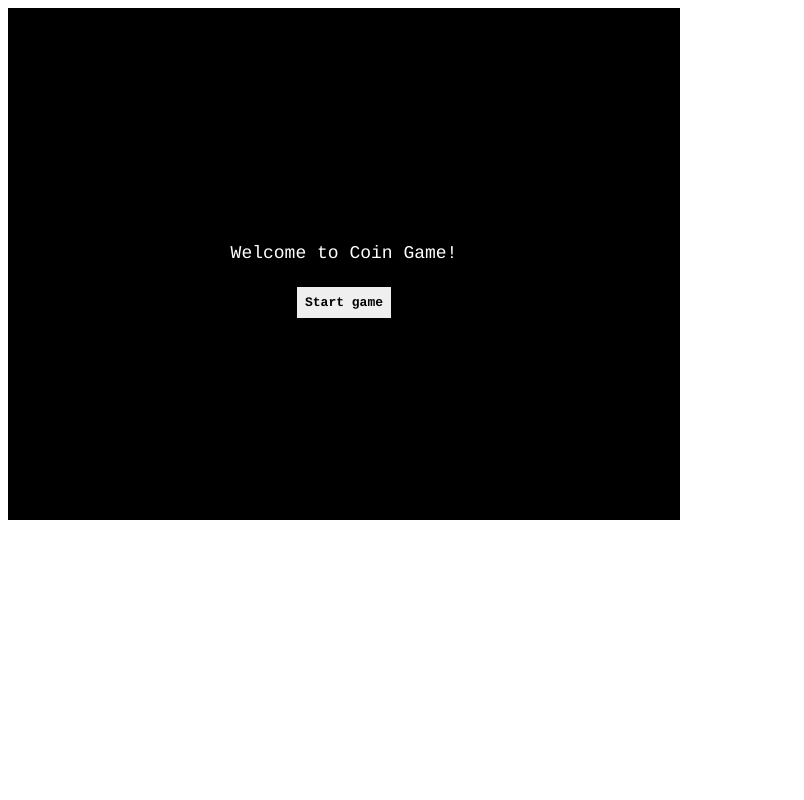
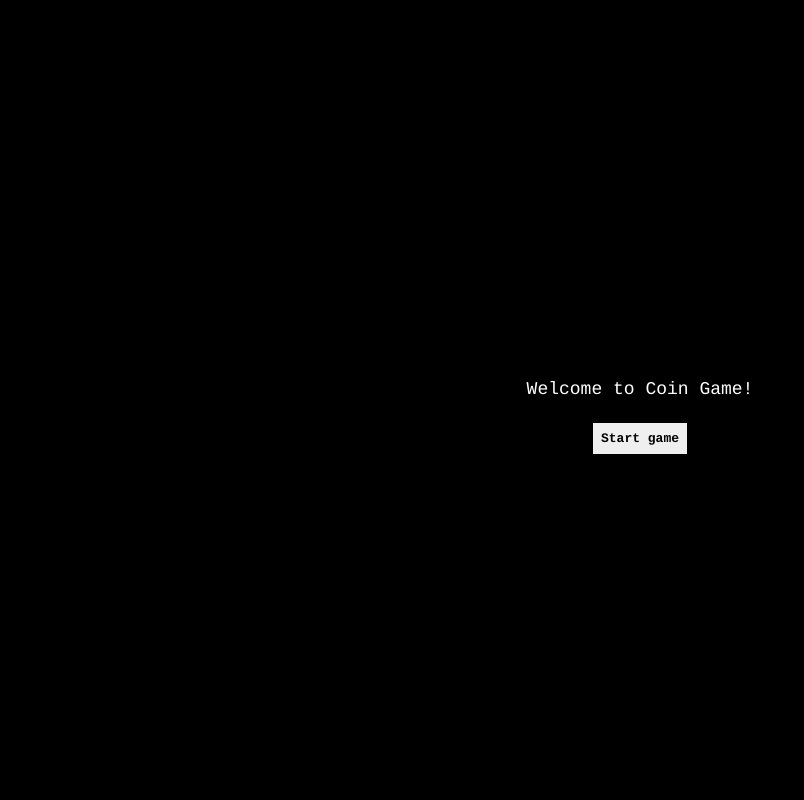
Before and after one commit to danshestak/coin-game, a Flask app: page / in a window 1280 px wide. Shown: the whole page, without its empty margins (0-804 px from the left). Run offline with Flask 3, Linux system fonts and the light colour scheme; parts of the project's set-up code (start-up, migrations or seed data) failed here and were passed over; some libraries are stand-ins or nearby versions.

Commit message:
made frontend fullscreen instead of a 640x480px window

```diff
--- a/static/css/style.css
+++ b/static/css/style.css
@@ -5,14 +5,18 @@ html * {
   text-align: center;
 }
 
-.game {
+html, body {
+    height: 100dvh;
+}
+
+body {
   display: flex;
   flex-direction: column;
-  width: 640px;
-  height: 480px;
+  box-sizing: border-box;
   background-color: black;
   padding: 16px;
   gap:16px;
+  margin: 0px;
 }
 
 #header {
--- a/templates/index.html
+++ b/templates/index.html
@@ -16,8 +16,7 @@
     <script type="module" src="{{ url_for('static', filename='js/main.js') }}" defer></script>
   </head>
   <body>
-    <div class="game">
-      <div id="header">
+    <div id="header">
         <div id="header-info">
           Round 1/20
         </div>
@@ -47,6 +46,5 @@
       <div id="footer">
 
       </div>
-    </div>
   </body>
 </html>
```
Also changed, not shown: instance/database.db.
